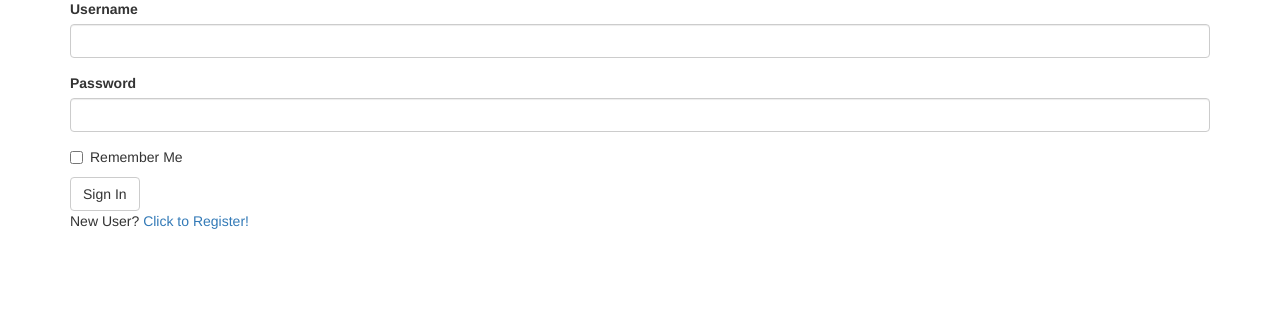
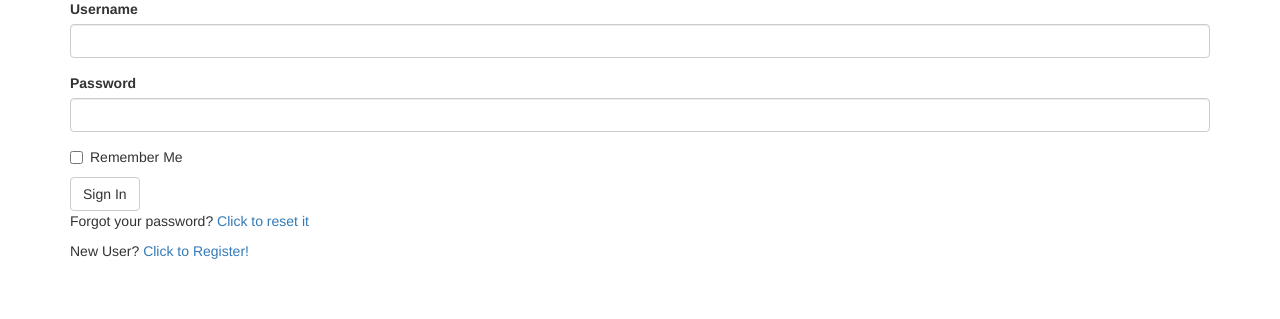
Before and after one commit to travipross/fuel-logger, a Flask app: page /login in a window 1280 px wide. Shown: the part 143-462 px from the top of the page. Run offline with Flask 2, Linux system fonts and the light colour scheme; some libraries are stand-ins or nearby versions.

Commit message:
add framework for emails

```diff
--- a/fuel_logger/app/__init__.py
+++ b/fuel_logger/app/__init__.py
@@ -5,6 +5,7 @@ from flask_migrate import Migrate
 from flask_login import LoginManager
 from flask_moment import Moment
 from flask_bootstrap import Bootstrap
+from flask_mail import Mail
 
 LITRE_PER_GAL = 3.785
 LITRE_PER_GAL_IMP = 4.546
@@ -20,5 +21,6 @@ login = LoginManager(app)
 login.login_view = 'login'
 moment = Moment(app)
 bootstrap = Bootstrap(app)
+mail = Mail(app)
 
 from app import routes, errors, models
--- a/fuel_logger/app/forms.py
+++ b/fuel_logger/app/forms.py
@@ -54,3 +54,8 @@ class FillupForm(FlaskForm):
 class ImportForm(FlaskForm):
     file_obj = FileField('Choose File', validators=[DataRequired()])
     submit = SubmitField('Begin Upload')
+
+
+class ResetPasswordRequestForm(FlaskForm):
+    email = StringField('Enter your email address', validators=[DataRequired(), Email()])
+    submit = SubmitField('Send reset email')
--- a/fuel_logger/app/routes.py
+++ b/fuel_logger/app/routes.py
@@ -2,7 +2,8 @@ from app import app, db
 from flask import render_template, redirect, url_for, flash, request, g
 
 from app.models import Fillup, Vehicle, User
-from app.forms import VehicleForm, RegistrationForm, LoginForm, FillupForm, ImportForm
+from app.forms import VehicleForm, RegistrationForm, LoginForm, FillupForm, ImportForm, ResetPasswordRequestForm
+from app.email import send_password_reset_email
 from flask_login import login_required, current_user, login_user, logout_user
 from werkzeug.urls import url_parse
 from werkzeug.exceptions import HTTPException
@@ -156,3 +157,17 @@ def garage(user_id):
     if u != current_user:
         return render_template('403.html', message="You don't have access to this garage."), 403
     return render_template('garage.html', user=u)
+
+
+@app.route('/reset_password_request', methods=['GET', 'POST'])
+def reset_password_request():
+    if current_user.is_authenticated:
+        return redirect(url_for('index'))
+    form = ResetPasswordRequestForm()
+    if form.validate_on_submit():
+        user = User.query.filter_by(email=form.email.data).first()
+        if user:
+            send_password_reset_email(user)
+        flash('Check your email for instructions to reset your password')
+        return redirect(url_for('login'))
+    return render_template('reset_password_request.html', form=form)
--- a/fuel_logger/app/templates/login.html
+++ b/fuel_logger/app/templates/login.html
@@ -4,5 +4,6 @@
 {% block app_content %}
     <h1>Sign In</h1>
     {{ wtf.quick_form(form) }}
+    <p>Forgot your password? <a href="{{ url_for('reset_password_request') }}">Click to reset it</a></p>
     <p>New User? <a href="{{ url_for('register') }}">Click to Register!</a></p>
 {% endblock %}
--- /dev/null
+++ b/fuel_logger/app/templates/reset_password_request.html
@@ -0,0 +1,6 @@
+{% extends "base.html" %}
+{% import "bootstrap/wtf.html" as wtf %}
+
+{% block app_content %}
+    {{ wtf.quick_form(form)}}
+{% endblock %}
--- a/requirements.txt
+++ b/requirements.txt
@@ -44,3 +44,5 @@ visitor==0.1.3
 wcwidth==0.1.9
 Werkzeug==1.0.0
 WTForms==2.2.1
+flask-mail==0.9.1
+pyjwt==1.7.1
```
Also changed, not shown: fuel_logger/app/email.py (added, +11 -0 lines), fuel_logger/config.py (+7 -0 lines).
